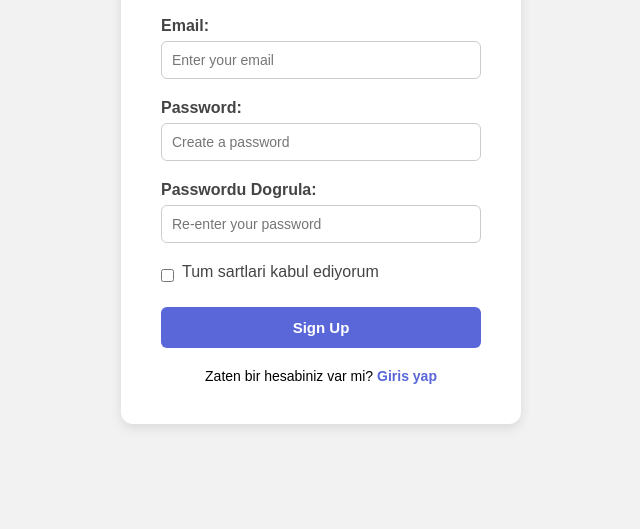
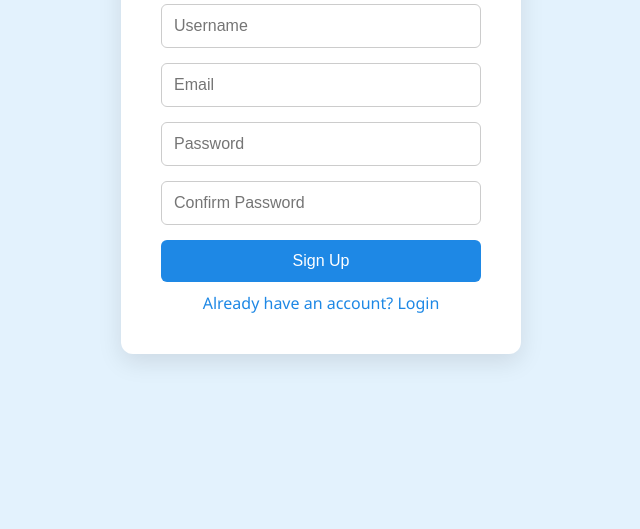
Before and after one commit to busemesee/day1_practice, a plain HTML site: page signup.html in a window 1280 px wide. Shown: the part 271-800 px from the top of the page, without its empty margins (319-959 px from the left). Drawn offline with Linux system fonts and the light colour scheme.

Commit message:
Update: Added comments and improved UI styles

```diff
--- a/signup.html
+++ b/signup.html
@@ -1,74 +1,31 @@
 <!DOCTYPE html>
 <html lang="en">
 <head>
-  <meta charset="UTF-8" />
-  <meta name="viewport" content="width=device-width, initial-scale=1.0"/>
+  <meta charset="UTF-8">
   <title>Sign Up</title>
   <link rel="stylesheet" href="style.css" />
 </head>
 <body>
-
   <div class="form-container">
-    <h1>Sign Up</h1>
-
+    <h2 class="form-title">Sign Up</h2>
     <form>
-      <div class="form-group">
-        <label for="fullname">Tam adiniz:</label>
-        <input
-          type="text"
-          id="fullname"
-          name="fullname"
-          placeholder="Tam adinizi giriniz"
-          required
-        />
-      </div>
-
-      <div class="form-group">
-        <label for="email">Email:</label>
-        <input
-          type="email"
-          id="email"
-          name="email"
-          placeholder="Enter your email"
-          required
-        />
-      </div>
-
-      <div class="form-group">
-        <label for="password">Password:</label>
-        <input
-          type="password"
-          id="password"
-          name="password"
-          placeholder="Create a password"
-          required
-        />
-      </div>
-
-      <div class="form-group">
-        <label for="confirm-password">Passwordu Dogrula:</label>
-        <input
-          type="password"
-          id="confirm-password"
-          name="confirm-password"
-          placeholder="Re-enter your password"
-          required
-        />
-      </div>
-
-      <div class="form-group checkbox-group">
-        <input type="checkbox" id="terms" name="terms" required />
-        <label for="terms">Tum sartlari kabul ediyorum</label>
-      </div>
-
+      <input type="text" placeholder="Username" required>
+      <input type="email" placeholder="Email" required>
+      <input type="password" placeholder="Password" required>
+      <input type="password" placeholder="Confirm Password" required>
       <button type="submit">Sign Up</button>
     </form>
-
-    <p class="form-link">
-      Zaten bir hesabiniz var mi?
-      <a href="login.html">Giris yap</a>
-    </p>
+    <a href="index.html">Already have an account? Login</a>
   </div>
-
 </body>
 </html>
+<!-- This is a simple sign-up page with a form for user registration. -->
+<!-- The form includes fields for username, email, password, and password confirmation. -->
+<!-- It also has a link to redirect users to the login page if they already have an account. -->
+<!-- The styles are linked from an external CSS file named "style.css". -->
+<!-- The form is contained within a div with the class "form-container" and has a title "Sign Up". -->
+<!-- The form elements are styled to provide a clean and user-friendly interface. -->
+<!-- The button submits the form, and the link at the bottom allows users to navigate to the login page. -->
+<!-- The form uses basic HTML5 validation with the "required" attribute on input fields. -->
+<!-- The page is structured to be simple and straightforward, focusing on user registration. -->
+<!-- The HTML is well-formed and follows best practices for accessibility and usability. -->
--- a/style.css
+++ b/style.css
@@ -1,109 +1,80 @@
-/* === GENEL RESET === */
+/* File: style.css */
 * {
   box-sizing: border-box;
   margin: 0;
   padding: 0;
-  font-family: Arial, sans-serif;
 }
 
-/* === BODY ORTALAMA === */
 body {
   height: 100vh;
+  background: #e3f2fd;
   display: flex;
+  justify-content: center;
   align-items: center;
-  justify-content: center;
-  background-color: #f2f2f2;
+  font-family: 'Segoe UI', Tahoma, Geneva, Verdana, sans-serif;
 }
 
-/* === FORM CONTAINER === */
+/*  FORM KUTUSU  */
 .form-container {
-  background-color: white;
+  background: white;
   padding: 40px;
   border-radius: 12px;
-  box-shadow: 0 4px 12px rgba(0, 0, 0, 0.1);
+  box-shadow: 0 8px 24px rgba(0, 0, 0, 0.1);
   width: 100%;
   max-width: 400px;
 }
 
-/* === HEADERS === */
-.form-container h1 {
+/*  BAŞLIK  */
+.form-title {
+  font-size: 26px;
+  color: #0d47a1;
+  text-align: center;
   margin-bottom: 24px;
-  text-align: center;
-  color: #333;
 }
 
-/* === FORM GROUPS === */
-.form-group {
-  display: flex;
-  flex-direction: column;
-  margin-bottom: 20px;
-}
-
-/* === LABELS === */
-label {
-  margin-bottom: 6px;
-  font-weight: bold;
-  color: #444;
-}
-
-/* === INPUTS === */
+/* INPUTLAR  */
 input[type="text"],
 input[type="email"],
 input[type="password"] {
-  padding: 10px;
+  width: 100%;
+  padding: 12px;
+  margin-bottom: 15px;
   border: 1px solid #ccc;
   border-radius: 6px;
-  font-size: 14px;
-  transition: border-color 0.3s ease;
+  font-size: 16px;
 }
 
 input:focus {
-  border-color: #5a67d8;
+  border-color: #1e88e5;
   outline: none;
 }
 
-/* === CHECKBOX === */
-.checkbox-group {
-  flex-direction: row;
-  align-items: center;
-}
-
-.checkbox-group label {
-  margin-left: 8px;
-  font-weight: normal;
-}
-
-/* === BUTTON === */
+/* BUTON  */
 button {
   width: 100%;
   padding: 12px;
-  background-color: #5a67d8;
+  background-color: #1e88e5;
   color: white;
   border: none;
   border-radius: 6px;
-  font-weight: bold;
-  font-size: 15px;
+  font-size: 16px;
   cursor: pointer;
   transition: background-color 0.3s ease;
 }
 
 button:hover {
-  background-color: #434190;
+  background-color: #1565c0;
 }
 
-/* === FORM LINK === */
-.form-link {
+/* LİNKLER */
+a {
+  display: block;
+  margin-top: 10px;
   text-align: center;
-  margin-top: 20px;
-  font-size: 14px;
+  color: #1e88e5;
+  text-decoration: none;
 }
 
-.form-link a {
-  color: #5a67d8;
-  text-decoration: none;
-  font-weight: bold;
+a:hover {
+  color: #0d47a1;
 }
-
-.form-link a:hover {
-  text-decoration: underline;
-}
```
Also changed, not shown: index.html (+5 -38 lines).
